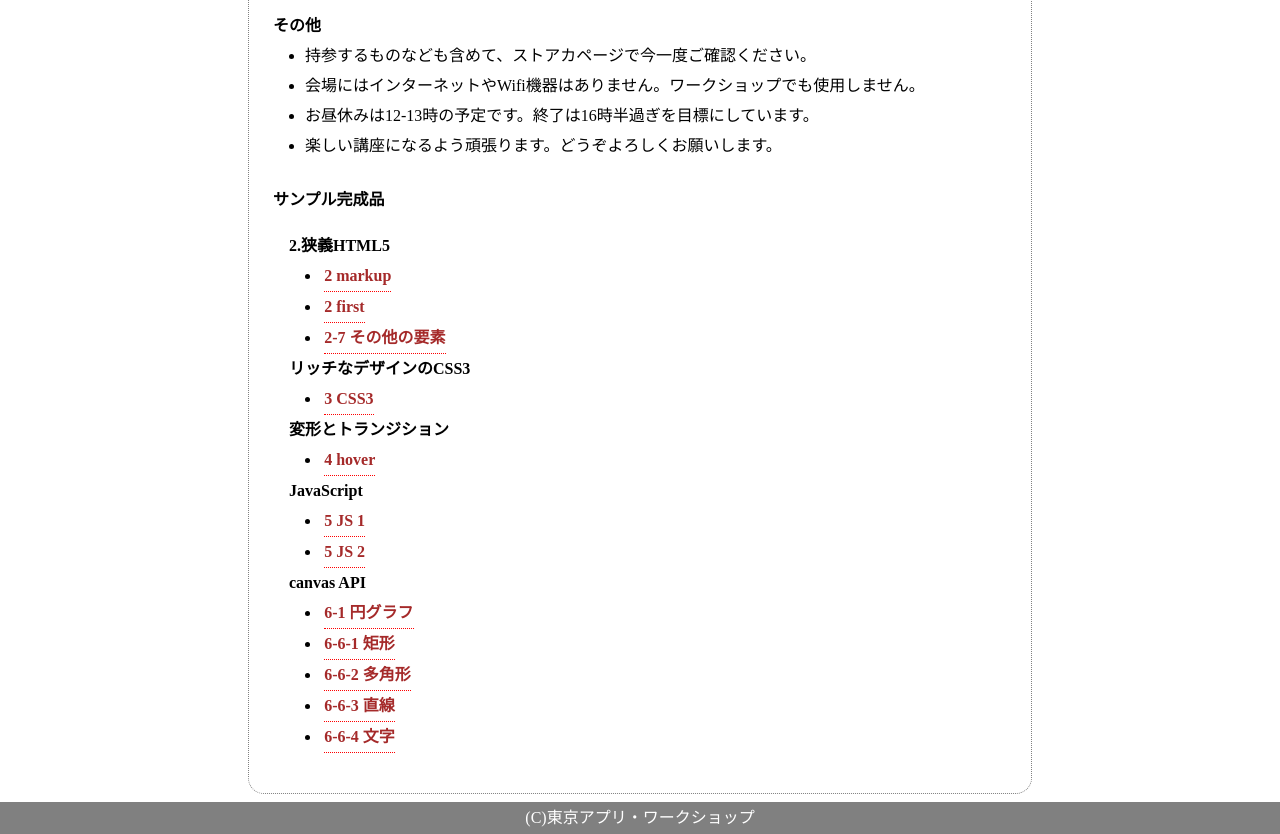
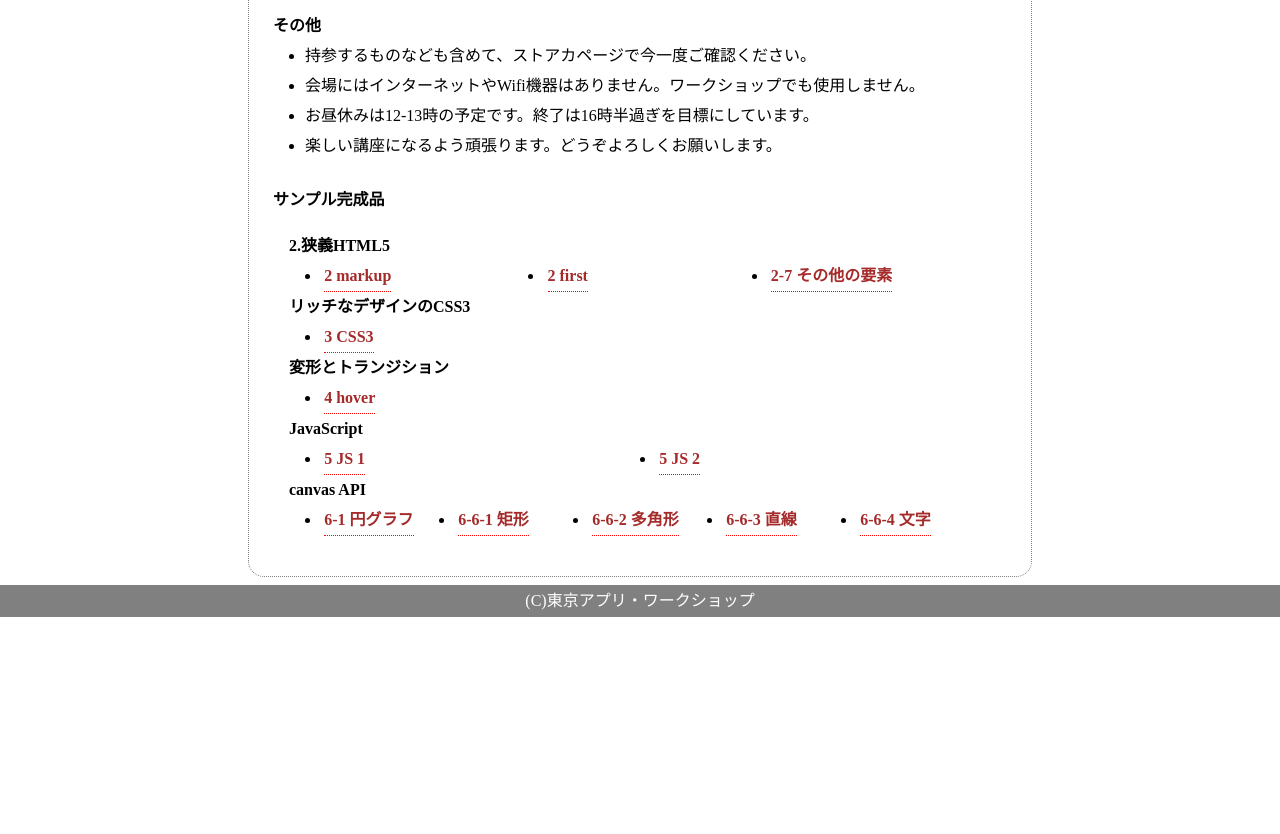
Before and after one commit to nakashimmer/taws-HTML5, a plain HTML site: page index.html in a window 1280 px wide. Shown: the part 859-1693 px from the top of the page. After the commit the page ends 1476 px from the top, so only its background shows below. Drawn offline with Linux system fonts and the light colour scheme.

Commit message:
修正
fkex -> flex

```diff
--- a/index.html
+++ b/index.html
@@ -32,7 +32,7 @@
 				padding:1em;
 				border-radius:1em;
 			}
-			.fkex{display:flex;}
+			.flex{display:flex;}
 			.flex li{flex:1;}
 		</style>
 	</head>
```
